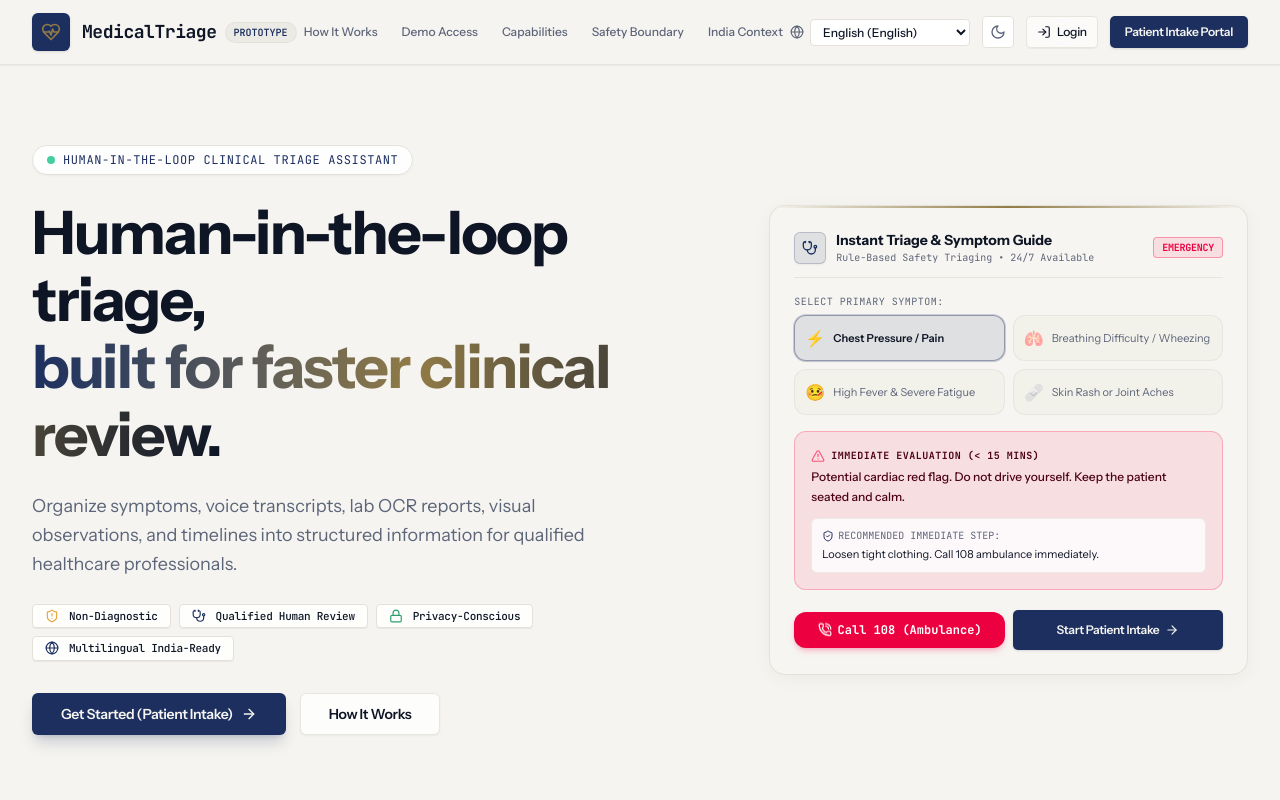
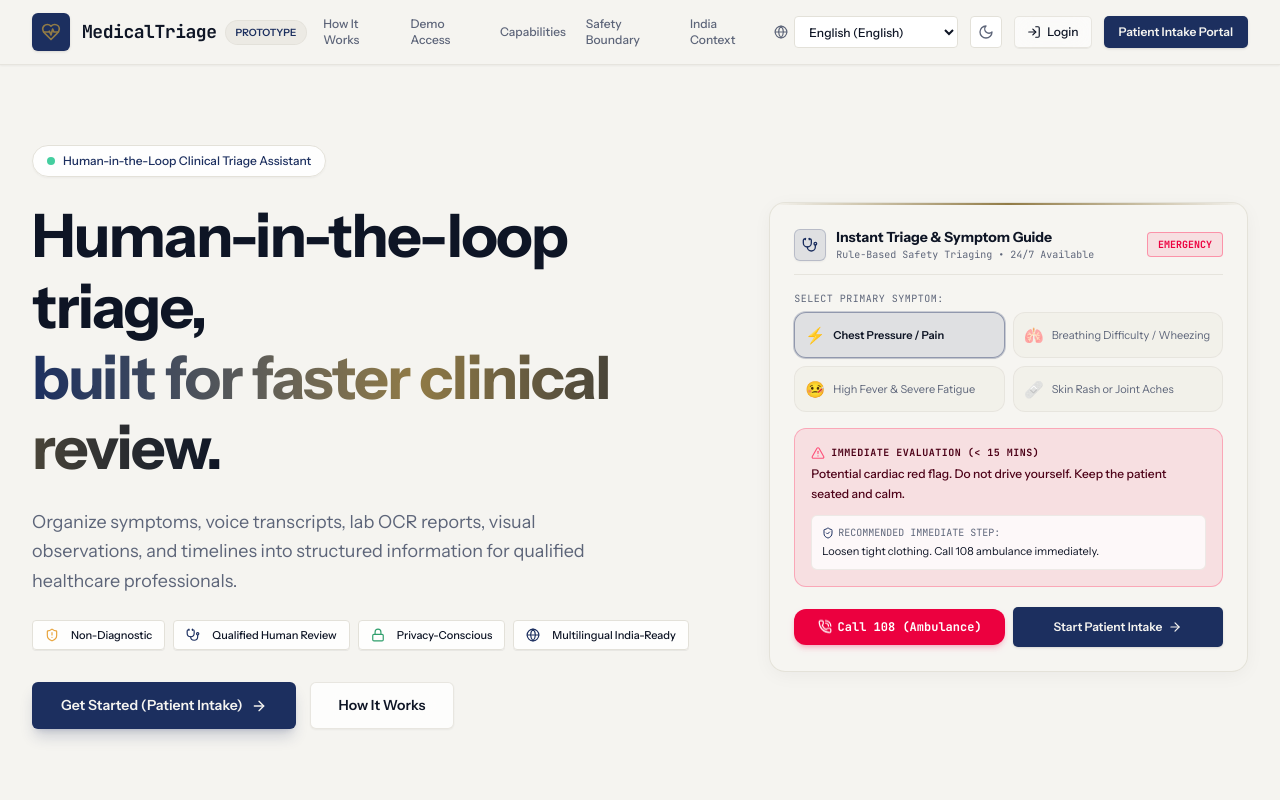
Before and after one commit to Abhinash-sia/Medicaltriage-, a Next.js app in the folder frontend/: page / in a window 1280 px wide. Shown: the top 800 px of the page. Built offline with nearby package versions, Linux system fonts and the light colour scheme.

Commit message:
fix(i18n): resolve padding clipping, line-height collision, and letter-spacing for Malayalam and Indic scripts

```diff
--- a/frontend/src/app/globals.css
+++ b/frontend/src/app/globals.css
@@ -74,6 +74,33 @@
     background-color: hsl(var(--background));
     color: hsl(var(--foreground));
     font-feature-settings: "cv02", "cv03", "cv04", "cv11";
+  }
+
+  /* Indic Script Breathing Room & Ligature Protection */
+  html[lang="ml"],
+  html[lang="hi"],
+  html[lang="or"],
+  html[lang="bn"],
+  html[lang="ta"],
+  html[lang="te"],
+  html[lang="mr"],
+  html[lang="kn"],
+  html[lang="pa"],
+  html[lang="gu"] {
+    letter-spacing: normal;
+  }
+
+  html[lang="ml"] body,
+  html[lang="hi"] body,
+  html[lang="or"] body,
+  html[lang="bn"] body,
+  html[lang="ta"] body,
+  html[lang="te"] body,
+  html[lang="mr"] body,
+  html[lang="kn"] body,
+  html[lang="pa"] body,
+  html[lang="gu"] body {
+    line-height: 1.6;
   }
 }
 
--- a/frontend/src/app/page.tsx
+++ b/frontend/src/app/page.tsx
@@ -116,54 +116,54 @@ export default function PublicLandingPage() {
       >
         {/* Top Floating Glass Navigation */}
         <header className="sticky top-0 z-50 bg-background/85 dark:bg-background/80 backdrop-blur-md border-b border-border/80 shadow-xs">
-          <div className="max-w-7xl mx-auto px-4 sm:px-6 lg:px-8 h-16 flex items-center justify-between">
-            <div className="flex items-center space-x-3">
+          <div className="max-w-7xl mx-auto px-4 sm:px-6 lg:px-8 min-h-16 py-2.5 flex items-center justify-between gap-4">
+            <div className="flex items-center space-x-3 shrink-0">
               <div className="bg-primary p-2 rounded-lg text-primary-foreground border border-primary/40 shadow-sm">
                 <HeartPulse className="w-5 h-5 text-accent" />
               </div>
               <div className="flex items-center space-x-2">
                 <span className="text-lg font-bold tracking-tight text-foreground font-mono">MedicalTriage</span>
-                <span className="text-[10px] font-mono bg-muted/80 text-primary dark:text-accent px-2 py-0.5 rounded-full font-semibold border border-border/80">
+                <span className="text-[10px] bg-muted/80 text-primary dark:text-accent px-2.5 py-1 rounded-full font-semibold border border-border/80 leading-normal inline-flex items-center">
                   {t('landing.prototype')}
                 </span>
               </div>
             </div>
 
-            <nav className="hidden md:flex items-center space-x-6 text-xs font-medium text-muted-foreground">
-              <a href="#how-it-works" className="hover:text-foreground transition-colors">
+            <nav className="hidden lg:flex items-center space-x-5 text-xs font-medium text-muted-foreground">
+              <a href="#how-it-works" className="hover:text-foreground transition-colors py-1">
                 {t('landing.navHowItWorks')}
               </a>
-              <a href="#simulator" className="hover:text-foreground transition-colors">
+              <a href="#simulator" className="hover:text-foreground transition-colors py-1">
                 {t('landing.navDemo')}
               </a>
-              <a href="#capabilities" className="hover:text-foreground transition-colors">
+              <a href="#capabilities" className="hover:text-foreground transition-colors py-1">
                 {t('landing.navCapabilities')}
               </a>
-              <a href="#safety" className="hover:text-foreground transition-colors">
+              <a href="#safety" className="hover:text-foreground transition-colors py-1">
                 {t('landing.navSafety')}
               </a>
-              <a href="#india-context" className="hover:text-foreground transition-colors">
+              <a href="#india-context" className="hover:text-foreground transition-colors py-1">
                 {t('landing.navIndiaContext')}
               </a>
             </nav>
 
-            <div className="flex items-center space-x-2 sm:space-x-3">
+            <div className="flex items-center space-x-2 sm:space-x-3 shrink-0">
               <LanguageSelector variant="full" />
               <ThemeToggle />
               <Link href="/login">
                 <Button
                   variant="outline"
                   size="sm"
-                  className="hidden sm:inline-flex items-center gap-1.5 border-border/80 bg-card/60 backdrop-blur-md text-foreground hover:bg-muted text-xs h-8"
+                  className="hidden sm:inline-flex items-center gap-1.5 border-border/80 bg-card/60 backdrop-blur-md text-foreground hover:bg-muted text-xs min-h-[32px] px-3 py-1 whitespace-nowrap"
                 >
-                  <LogIn className="w-3.5 h-3.5" />
+                  <LogIn className="w-3.5 h-3.5 shrink-0" />
                   {t('common.login')}
                 </Button>
               </Link>
               <Link href="/patient/intake">
                 <Button
                   size="sm"
-                  className="bg-primary hover:bg-primary/90 text-primary-foreground text-xs h-8 px-3.5 shadow-sm font-semibold border border-primary/30"
+                  className="bg-primary hover:bg-primary/90 text-primary-foreground text-xs min-h-[32px] px-3.5 py-1 shadow-sm font-semibold border border-primary/30 whitespace-nowrap"
                 >
                   {t('landing.patientPortal')}
                 </Button>
@@ -181,13 +181,13 @@ export default function PublicLandingPage() {
               {/* Left Column: Mission & Actions */}
               <div className="lg:col-span-7 space-y-6 text-left">
                 {/* Status Pill */}
-                <div className="hero-badge inline-flex items-center space-x-2 bg-card/90 backdrop-blur-sm border border-border text-primary dark:text-accent px-3.5 py-1.5 rounded-full text-xs font-mono tracking-wider uppercase shadow-xs ring-1 ring-white/10">
-                  <span className="h-2 w-2 rounded-full bg-emerald-500 animate-pulse" />
+                <div className="hero-badge inline-flex items-center space-x-2 bg-card/90 backdrop-blur-sm border border-border text-primary dark:text-accent px-3.5 py-1.5 rounded-full text-xs font-medium leading-normal shadow-xs ring-1 ring-white/10">
+                  <span className="h-2 w-2 rounded-full bg-emerald-500 animate-pulse shrink-0" />
                   <span>{t('landing.badgeAssistant')}</span>
                 </div>
 
                 {/* H1 Heading */}
-                <h1 className="hero-headline text-4xl sm:text-5xl lg:text-6xl font-extrabold text-foreground tracking-tight leading-[1.12]">
+                <h1 className="hero-headline text-3xl sm:text-5xl lg:text-6xl font-extrabold text-foreground tracking-tight leading-[1.25] sm:leading-[1.18]">
                   {t('landing.heroTitleLine1')} <br />
                   <span className="text-transparent bg-clip-text bg-gradient-to-r from-primary via-accent to-foreground">
                     {t('landing.heroTitleLine2')}
@@ -200,21 +200,21 @@ export default function PublicLandingPage() {
                 </p>
 
                 {/* Badges Grid */}
-                <div className="hero-chips flex flex-wrap gap-2 text-xs font-mono">
-                  <Badge variant="outline" className="bg-card/85 backdrop-blur-sm border-border text-foreground px-3 py-1 shadow-2xs">
-                    <ShieldAlert className="w-3.5 h-3.5 mr-1.5 text-[#E8A33A]" />
+                <div className="hero-chips flex flex-wrap gap-2 text-xs">
+                  <Badge variant="outline" className="bg-card/85 backdrop-blur-sm border-border text-foreground px-3 py-1.5 shadow-2xs leading-normal">
+                    <ShieldAlert className="w-3.5 h-3.5 mr-1.5 text-[#E8A33A] shrink-0" />
                     {t('landing.badgeNonDiagnostic')}
                   </Badge>
-                  <Badge variant="outline" className="bg-card/85 backdrop-blur-sm border-border text-foreground px-3 py-1 shadow-2xs">
-                    <Stethoscope className="w-3.5 h-3.5 mr-1.5 text-primary dark:text-accent" />
+                  <Badge variant="outline" className="bg-card/85 backdrop-blur-sm border-border text-foreground px-3 py-1.5 shadow-2xs leading-normal">
+                    <Stethoscope className="w-3.5 h-3.5 mr-1.5 text-primary dark:text-accent shrink-0" />
                     {t('landing.badgeHumanReview')}
                   </Badge>
-                  <Badge variant="outline" className="bg-card/85 backdrop-blur-sm border-border text-foreground px-3 py-1 shadow-2xs">
-                    <Lock className="w-3.5 h-3.5 mr-1.5 text-[#2E9E6B]" />
+                  <Badge variant="outline" className="bg-card/85 backdrop-blur-sm border-border text-foreground px-3 py-1.5 shadow-2xs leading-normal">
+                    <Lock className="w-3.5 h-3.5 mr-1.5 text-[#2E9E6B] shrink-0" />
                     {t('landing.badgePrivacy')}
                   </Badge>
-                  <Badge variant="outline" className="bg-card/85 backdrop-blur-sm border-border text-foreground px-3 py-1 shadow-2xs">
-                    <Globe className="w-3.5 h-3.5 mr-1.5 text-primary dark:text-accent" />
+                  <Badge variant="outline" className="bg-card/85 backdrop-blur-sm border-border text-foreground px-3 py-1.5 shadow-2xs leading-normal">
+                    <Globe className="w-3.5 h-3.5 mr-1.5 text-primary dark:text-accent shrink-0" />
                     {t('landing.badgeMultilingual')}
                   </Badge>
                 </div>
@@ -224,17 +224,17 @@ export default function PublicLandingPage() {
                   <Link href="/patient/intake">
                     <Button
                       size="lg"
-                      className="w-full sm:w-auto bg-primary hover:bg-primary/90 text-primary-foreground font-semibold px-7 py-5 text-sm shadow-lg shadow-primary/20 border border-primary/40"
+                      className="w-full sm:w-auto bg-primary hover:bg-primary/90 text-primary-foreground font-semibold px-7 py-3 min-h-[46px] text-sm shadow-lg shadow-primary/20 border border-primary/40 leading-normal"
                     >
                       {t('landing.getStarted')}
-                      <ArrowRight className="w-4 h-4 ml-2" />
+                      <ArrowRight className="w-4 h-4 ml-2 shrink-0" />
                     </Button>
                   </Link>
                   <a href="#how-it-works">
                     <Button
                       size="lg"
                       variant="outline"
-                      className="w-full sm:w-auto border-border/80 bg-card/80 backdrop-blur-md text-foreground font-semibold px-7 py-5 text-sm hover:bg-muted/80 shadow-xs"
+                      className="w-full sm:w-auto border-border/80 bg-card/80 backdrop-blur-md text-foreground font-semibold px-7 py-3 min-h-[46px] text-sm hover:bg-muted/80 shadow-xs leading-normal"
                     >
                       {t('landing.navHowItWorks')}
                     </Button>
--- a/frontend/src/components/landing/InteractiveTriageAssistant.tsx
+++ b/frontend/src/components/landing/InteractiveTriageAssistant.tsx
@@ -177,7 +177,7 @@ export function InteractiveTriageAssistant() {
           </div>
         </div>
 
-        <Badge variant="outline" className={`font-mono text-[10px] font-bold px-2 py-0.5 ${selected.badgeColor}`}>
+        <Badge variant="outline" className={`font-mono text-[10px] font-bold px-2.5 py-1 leading-normal ${selected.badgeColor}`}>
           {selected.urgency}
         </Badge>
       </div>
@@ -195,14 +195,14 @@ export function InteractiveTriageAssistant() {
                 key={opt.id}
                 type="button"
                 onClick={() => setSelectedId(opt.id)}
-                className={`text-left p-2.5 rounded-xl border transition-all flex items-center gap-2 text-xs ${
+                className={`text-left p-2.5 rounded-xl border transition-all flex items-center gap-2 text-xs min-h-[44px] ${
                   isSelected
                     ? 'bg-primary/10 dark:bg-accent/10 border-primary/40 dark:border-accent/40 text-foreground font-semibold shadow-xs ring-1 ring-primary/20'
                     : 'bg-muted/40 border-border/70 text-muted-foreground hover:text-foreground hover:bg-muted/70'
                 }`}
               >
-                <span className="text-base">{opt.icon}</span>
-                <span className="truncate text-[11px]">{opt.label[langKey]}</span>
+                <span className="text-base shrink-0">{opt.icon}</span>
+                <span className="text-[11px] leading-snug line-clamp-2">{opt.label[langKey]}</span>
               </button>
             );
           })}
--- a/frontend/src/components/landing/TriageSimulator.tsx
+++ b/frontend/src/components/landing/TriageSimulator.tsx
@@ -173,7 +173,7 @@ export function TriageSimulator() {
               <span className="font-mono text-xs text-muted-foreground uppercase tracking-wider">
                 {isOdia ? 'ରୋଗୀ ଗ୍ରହଣ ତଥ୍ୟ' : isHindi ? 'मरीज़ इनटेक विवरण' : 'Patient Case Intake'}
               </span>
-              <span className="font-mono text-xs text-primary dark:text-accent bg-primary/10 dark:bg-accent/10 px-2 py-0.5 rounded border border-primary/20 dark:border-accent/20">
+              <span className="font-mono text-xs text-primary dark:text-accent bg-primary/10 dark:bg-accent/10 px-2.5 py-1 rounded border border-primary/20 dark:border-accent/20 leading-normal">
                 {active.intakeChannel}
               </span>
             </div>
--- a/frontend/src/components/ui/LanguageSelector.tsx
+++ b/frontend/src/components/ui/LanguageSelector.tsx
@@ -22,7 +22,7 @@ export function LanguageSelector({ className = '', variant = 'full' }: LanguageS
         value={language}
         onChange={(e) => setLanguage(e.target.value as SupportedLanguage)}
         aria-label="Select UI Language"
-        className="bg-card text-foreground border border-border hover:border-accent/50 rounded-md px-2 py-1 text-xs font-medium focus:outline-none focus:ring-1 focus:ring-accent transition-colors cursor-pointer"
+        className="bg-card text-foreground border border-border hover:border-accent/50 rounded-md px-2.5 py-1.5 text-xs font-medium min-h-[32px] leading-normal focus:outline-none focus:ring-1 focus:ring-accent transition-colors cursor-pointer"
       >
         {SUPPORTED_LANGUAGES.map((lang) => (
           <option key={lang.code} value={lang.code} className="bg-card text-foreground">
--- a/frontend/src/components/ui/badge.tsx
+++ b/frontend/src/components/ui/badge.tsx
@@ -3,7 +3,7 @@ import { cva, type VariantProps } from 'class-variance-authority';
 import { cn } from '@/lib/utils';
 
 const badgeVariants = cva(
-  'inline-flex items-center gap-1 rounded-[4px] border px-2 py-0.5 text-[11px] font-medium tracking-tight transition-colors select-none',
+  'inline-flex items-center gap-1.5 rounded-[4px] border px-2.5 py-1 text-[11px] font-medium leading-normal transition-colors select-none',
   {
     variants: {
       variant: {
--- a/frontend/src/components/ui/button.tsx
+++ b/frontend/src/components/ui/button.tsx
@@ -3,7 +3,7 @@ import { cva, type VariantProps } from 'class-variance-authority';
 import { cn } from '@/lib/utils';
 
 const buttonVariants = cva(
-  'inline-flex items-center justify-center rounded-[6px] text-xs font-medium tracking-tight transition-all duration-150 focus-visible:outline-none focus-visible:ring-1 focus-visible:ring-accent disabled:pointer-events-none disabled:opacity-40 select-none active:scale-[0.99]',
+  'inline-flex items-center justify-center rounded-[6px] text-xs font-medium transition-all duration-150 focus-visible:outline-none focus-visible:ring-1 focus-visible:ring-accent disabled:pointer-events-none disabled:opacity-40 select-none active:scale-[0.99] leading-normal',
   {
     variants: {
       variant: {
@@ -15,10 +15,10 @@ const buttonVariants = cva(
         link: 'text-primary underline-offset-4 hover:underline p-0 h-auto',
       },
       size: {
-        default: 'h-8 px-3 py-1.5',
-        sm: 'h-7 rounded-[5px] px-2.5 text-[11px]',
-        lg: 'h-9 rounded-[6px] px-4 text-xs',
-        icon: 'h-8 w-8',
+        default: 'min-h-[34px] px-3.5 py-1.5',
+        sm: 'min-h-[30px] rounded-[5px] px-3 py-1 text-[11px]',
+        lg: 'min-h-[40px] rounded-[6px] px-4.5 py-2 text-xs',
+        icon: 'h-8 w-8 shrink-0',
       },
     },
     defaultVariants: {
--- a/frontend/src/i18n/LanguageContext.tsx
+++ b/frontend/src/i18n/LanguageContext.tsx
@@ -65,6 +65,9 @@ export function LanguageProvider({ children }: { children: React.ReactNode }) {
     }
 
     setLanguageState(initialLang);
+    if (typeof document !== 'undefined') {
+      document.documentElement.lang = initialLang;
+    }
     setIsInitialized(true);
   }, []);
 
@@ -72,6 +75,9 @@ export function LanguageProvider({ children }: { children: React.ReactNode }) {
     if (!SUPPORTED_LANGUAGES.some((l) => l.code === newLang)) return;
 
     setLanguageState(newLang);
+    if (typeof document !== 'undefined') {
+      document.documentElement.lang = newLang;
+    }
 
     try {
       localStorage.setItem(LOCAL_STORAGE_KEY, newLang);
```
Also changed, not shown: frontend/src/app/patient/page.tsx (+15 -15 lines).
